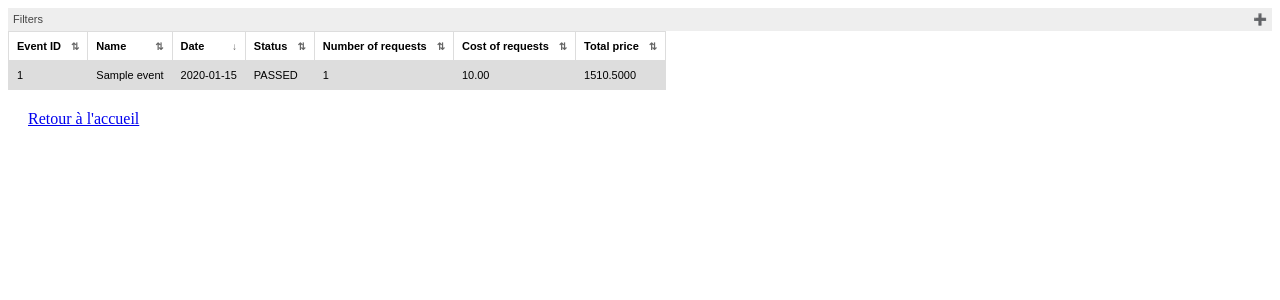
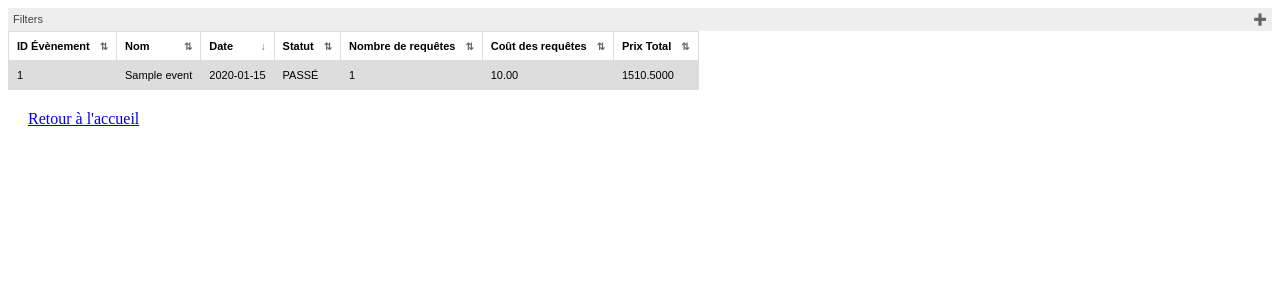
Before and after one commit to NewEarth5/database, a PHP site: page /dashboard/event.php in a window 1280 px wide. Shown: the top 300 px of the page. Run offline with PHP 8.4, Linux system fonts and the light colour scheme; tables that the repository leaves empty hold one stand-in row (values such as "Sample post").

Commit message:
Add files via upload

```diff
--- a/www/dashboard/event.php
+++ b/www/dashboard/event.php
@@ -2,19 +2,20 @@
 <html>
   <head>
     <?php include('../php/table.php'); ?>
-    <title> Event dashboard </title>
+    <title> Tableau de bord Évènement </title>
     <link href="../css/see.css" type="text/css" rel="stylesheet" />
   </head>
   <body><?php echo "\n";
       $bdd = new PDO('mysql:host=db;dbname=group17;charset=utf8', 'group17', '1234');
 
+      // Traduction des statuts directement dans la requête SQL
       $sql = 'SELECT
         `Event`.`id`,
         `Event`.`name`,
         `Event`.`date`,
         CASE
-            WHEN `Event`.`date` < CURDATE() THEN "PASSED"
-            WHEN `Event`.`date` = CURDATE() THEN "TODAY"
+            WHEN `Event`.`date` < CURDATE() THEN "PASSÉ"
+            WHEN `Event`.`date` = CURDATE() THEN "AUJOURD\'HUI"
             ELSE "FUTUR"
         END AS `status`,
         COUNT(`Request`.`name`)                           AS count,
@@ -28,21 +29,23 @@
 
       $table->doSubquery();
 
-      $table->add_column('id',     'id',     'Event ID');
-      $table->add_column('name',   'name',   'Name');
+      // Traduction des colonnes
+      $table->add_column('id',     'id',     'ID Évènement');
+      $table->add_column('name',   'name',   'Nom');
       $table->add_column('date',   'date',   'Date');
-      $table->add_column('status', 'status', 'Status');
-      $table->add_column('count',  'count',  'Number of requests');
-      $table->add_column('cost',   'cost',   'Cost of requests');
-      $table->add_column('total',  'total',  'Total price');
+      $table->add_column('status', 'status', 'Statut');
+      $table->add_column('count',  'count',  'Nombre de requêtes');
+      $table->add_column('cost',   'cost',   'Coût des requêtes');
+      $table->add_column('total',  'total',  'Prix Total');
 
       $table->add_sort('date', 'DESC');
       $table->add_sort('name', 'ASC');
 
+      // Note : on garde les IDs techniques pour les filtres, mais on change juste l'affichage
       $table->add_filter('id',     'number', FALSE, 'id',     '=',    '',  '',  'min="1" step="1"');
       $table->add_filter('name',   'text',   FALSE, 'name',   'LIKE', '%', '%', 'maxlength="255"');
       $table->add_filter('date',   'date',   FALSE, 'date',   '=',    '',  '',  '');
-      $table->add_filter('status', 'text',   FALSE, 'status', 'LIKE', '%', '%', 'maxlength="6"');
+      $table->add_filter('status', 'text',   FALSE, 'status', 'LIKE', '%', '%', 'maxlength="12"');
       $table->add_filter('count',  'number', FALSE, 'count',  '=',    '',  '',  'min="0" step="1"');
       $table->add_filter('cost',   'number', FALSE, 'cost',   '=',    '',  '',  'min="0" step="1"');
       $table->add_filter('total',  'number', FALSE, 'total',  '=',    '',  '',  'min="0" step="1"');
```
Also changed, not shown: www/dashboard/cd.php (+5 -5 lines).
